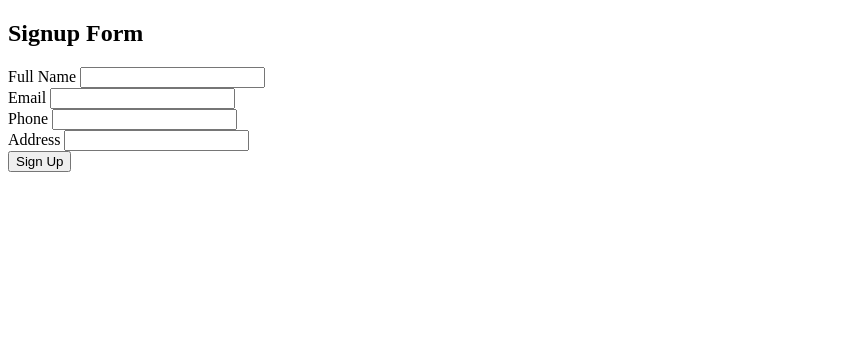
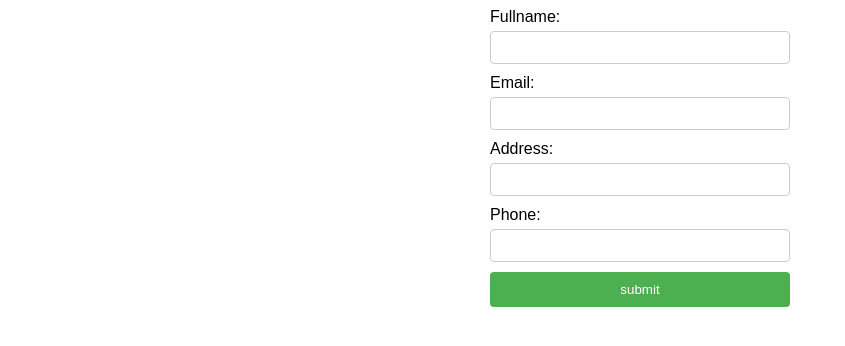
Before and after one commit to atenidkoye/Team28, a PHP site: page /forms/signup.php in a window 1280 px wide. Shown: the top 346 px of the page, without its empty margins (0-845 px from the left). Run offline with PHP 8.4, Linux system fonts and the light colour scheme.

Commit message:
added new branch and customer form

```diff
--- a/forms/signup.php
+++ b/forms/signup.php
@@ -1,32 +1,113 @@
 <!DOCTYPE html>
 <html lang="en">
 <head>
-    <meta charset="UTF-8">
-    <meta name="viewport" content="width=device-width, initial-scale=1.0">
-    <title>Document</title>
+  <meta charset="UTF-8">
+  <meta name="viewport" content="width=device-width, initial-scale=1.0">
+  <title>Sign up</title>
+  <style>
+    .error {
+      color: red;
+    }
+
+    #myForm {
+      width: 300px;
+      margin: 0 auto;
+      font-family: Arial, sans-serif;
+    }
+
+    label {
+      display: block;
+      margin-bottom: 5px;
+    }
+
+    input[type="text"] {
+      width: 100%;
+      padding: 8px;
+      margin-bottom: 10px;
+      border: 1px solid #ccc;
+      border-radius: 4px;
+      box-sizing: border-box;
+    }
+
+    input[type="submit"] {
+      width: 100%;
+      padding: 10px;
+      background-color: #4CAF50;
+      color: white;
+      border: none;
+      border-radius: 4px;
+      cursor: pointer;
+    }
+
+    input[type="submit"]:hover {
+      background-color: #45a049;
+    }
+  </style>
 </head>
 <body>
-<h2>Signup Form</h2>
-    <form action="/Team28/process.php" method="post">
-        <div class="form-group">
-            <label for="fullname">Full Name</label>
-            <input type="text" id="fullname" name="name" required>
-        </div>
-        <div class="form-group">
-            <label for="email">Email</label>
-            <input type="email" id="email" name="email" required>
-        </div>
-        <div class="form-group">
-            <label for="Phone">Phone</label>
-            <input type="Phone" id="Phone" name="phone" required>
-        </div>
-        <div class="form-group">
-            <label for="address">Address</label>
-            <input type="address" id="address" name="address" required>
-        </div>
-        <div class="form-group">
-            <input type="submit" value="Sign Up">
-        </div>
-    </form>
+
+  <form id="myForm" method="POST" action='/Team28/process1.php' onsubmit="return validateForm()">
+    <label for="fname">Fullname:</label>
+    <input type="text" id="fname" name="username">
+    <span id="fullnameError" class="error"></span>
+
+    <br>
+
+    <label for="email">Email:</label>
+    <input type="text" id="email" name="email">
+    <span id="emailError" class="error"></span>
+
+    <br>
+
+    <label for="address">Address:</label>
+    <input type="text" id="address" name="address">
+    <span id="addressError" class="error"></span>
+
+    <br>
+
+    <label for="phone">Phone:</label>
+    <input type="text" id="phone" name="phone">
+    <span id="phoneError" class="error"></span>
+
+    <br>
+
+    <!-- Hidden input for submit button -->
+    <input type="hidden" name="submit" value="submit">
+
+    <input type="submit" value="submit">
+  </form>
+
+  <script>
+    function validateForm() {
+      var fname = document.getElementById('fname').value;
+      var email = document.getElementById('email').value;
+      var phone = document.getElementById('phone').value;
+      var address = document.getElementById('address').value;
+
+      document.getElementById('fullnameError').innerHTML = '';
+      document.getElementById('emailError').innerHTML = '';
+      document.getElementById('phoneError').innerHTML = '';
+      document.getElementById('addressError').innerHTML = '';
+
+      if (fname.trim() === '') {
+        document.getElementById('fullnameError').innerHTML = 'Fullname is required';
+        return false;
+      }
+      if (email.trim() === '') {
+        document.getElementById('emailError').innerHTML = 'Email is required';
+        return false;
+      }
+      if (phone.trim() === '') {
+        document.getElementById('phoneError').innerHTML = 'Phone is required';
+        return false;
+      }
+      if (address.trim() === '') {
+        document.getElementById('addressError').innerHTML = 'Address is required';
+        return false;
+      }
+
+      return true;
+    }
+  </script>
 </body>
 </html>
--- a/includes/connect_to_db.php
+++ b/includes/connect_to_db.php
@@ -1,7 +1,7 @@
 <?php
-$servername = 'phptask-db-1'; // Database host --Change servername to your servername
+$servername = 'phptasks-db-1'; // Database host --Change servername to your servername
 $username = 'Team28'; // Database username
-$password = 'password'; // Database password
+$password = 'newteam28'; // Database password
 $database = 'Team28'; // Database name
 
 // Create a database connection
--- a/includes/header.php
+++ b/includes/header.php
@@ -24,7 +24,7 @@
 
                 <div class="button">
                     <button class="btn1">Login</button>
-                    <button class="btn1">SignUp</button>
+                    <button  class="btn1" ><a href="/Team28/forms/signup.php" class="btn1">sign up</a></button>
                 </div>
             </div>
         </nav>
--- a/process1.php
+++ b/process1.php
@@ -2,14 +2,14 @@
 // what to do with the data
 
 if (isset($_POST["submit"])) {
-    $f_name = $_POST['name'];
+    $f_name = $_POST['username'];
     $email = $_POST['email'];
     $phone = $_POST['phone'];
     $address = $_POST['address'];
 
 
 // connect to database
-include 'connect_to_db.php';
+include 'includes/connect_to_db.php';
 
 // insert sql statement
 
```
